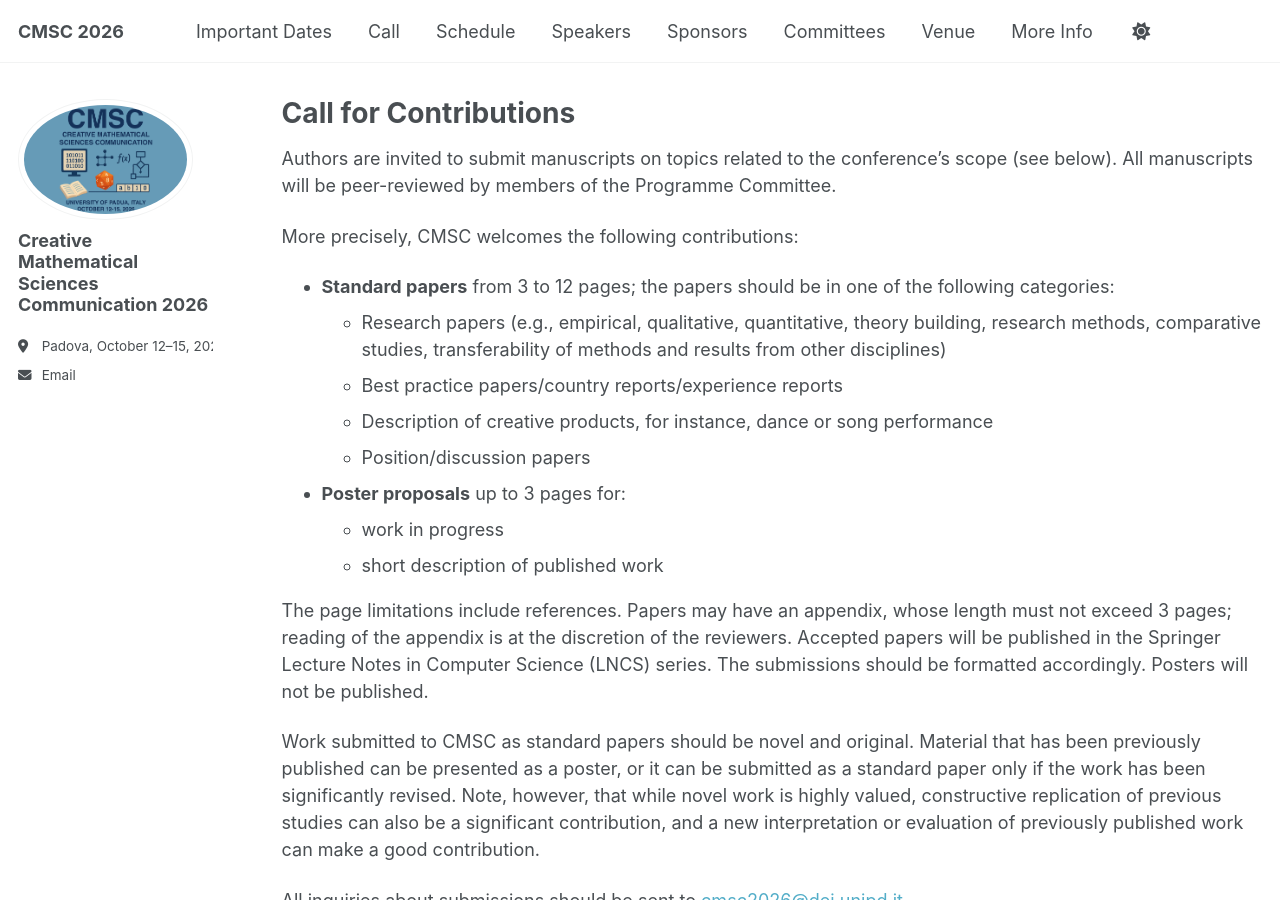
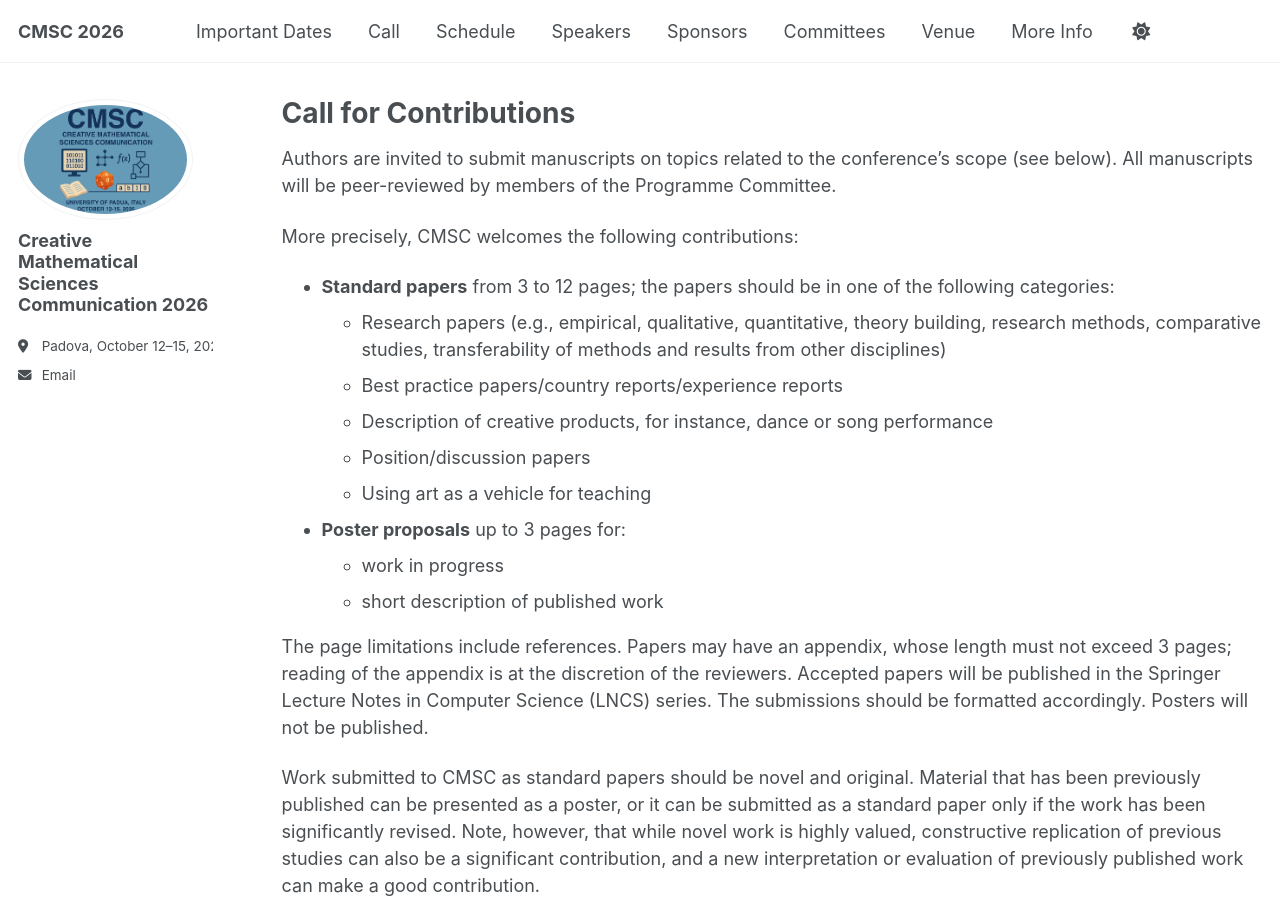
Before and after one commit to CMSC2026/cmsc2026.github.io, a Jekyll site: the page built from _pages/call.md, in a window 1280 px wide and 900 px high. Built offline with Jekyll 4.4.1, drawn with Linux system fonts in a browser that asks for light colours; a script that is not in the unit is left out.

Commit message:
Add topic on using art in teaching
Added a new item about using art as a vehicle for teaching.

```diff
--- a/_pages/call.md
+++ b/_pages/call.md
@@ -14,6 +14,7 @@ More precisely, CMSC welcomes the following contributions:
 	- Best practice papers/country reports/experience reports
 	- Description of creative products, for instance, dance or song performance
 	- Position/discussion papers
+    - Using art as a vehicle for teaching
 
 
 - **Poster proposals** up to 3 pages for:
```
